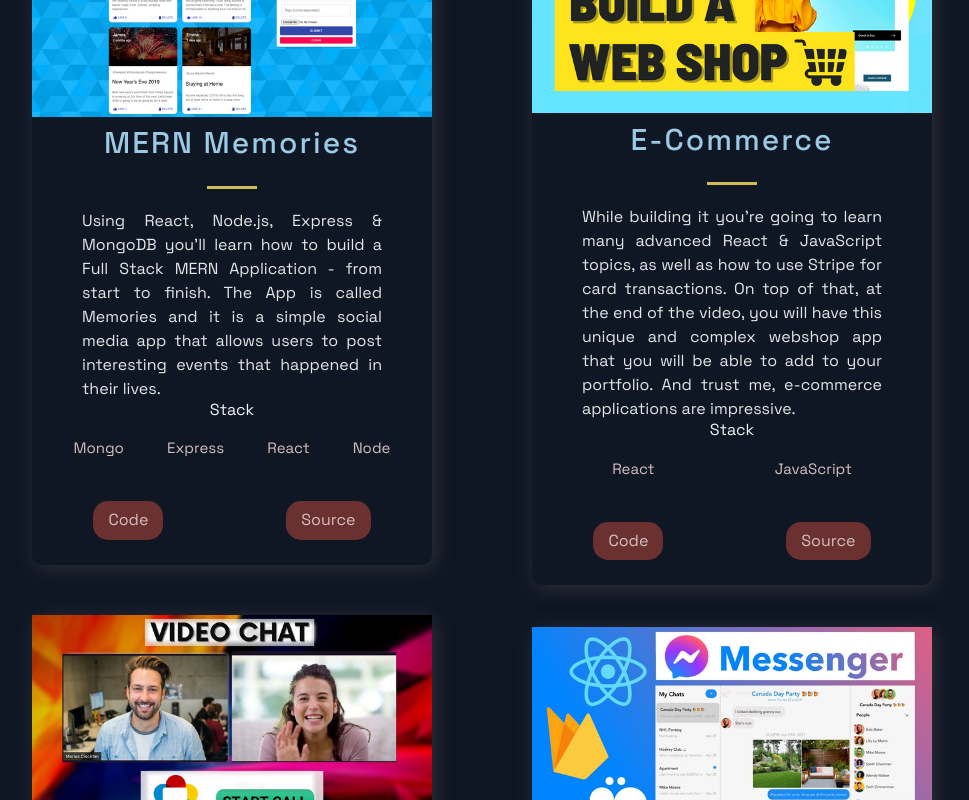
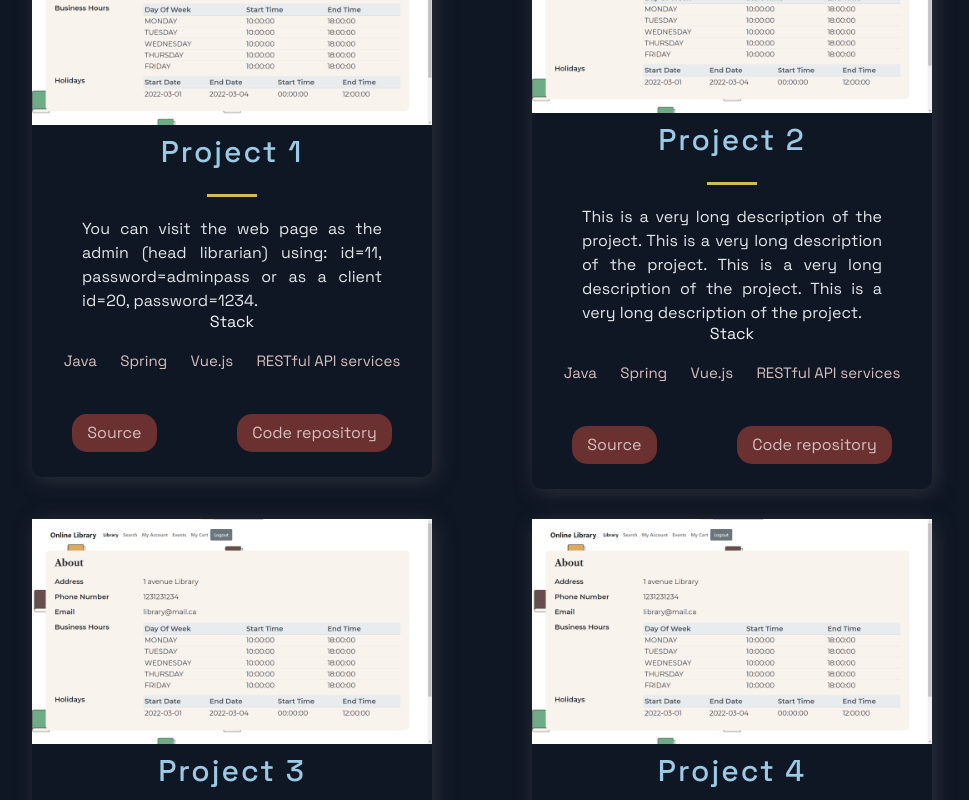
Before and after one commit to PhilippeShi/portfolio, a Next.js app: page / in a window 1280 px wide. Shown: the part 1060-1860 px from the top of the page, without its empty margins (158-1127 px from the left). Built offline with nearby package versions, Linux system fonts and the light colour scheme.

Commit message:
added prefix in constants file

```diff
--- /dev/null
+++ b/next.config.js
@@ -0,0 +1,4 @@
+module.exports = {
+    basePath: '/portfolio',
+    assetPrefix: '/portfolio',
+}
--- a/src/components/Projects/Projects.js
+++ b/src/components/Projects/Projects.js
@@ -6,6 +6,9 @@
 
 // The projects are in src/constants/constants.js
 // The images are in public/images
+
+
+// const prefix = '/portfolio' // prefix to be added before projects.image
 
 const Projects = () => (
   <Section nopadding id="projects">
@@ -29,8 +32,8 @@
             </TagList>
           </div>
           <UtilityList>
-            <ExternalLinks href={projects.visit}>Code</ExternalLinks>
-            <ExternalLinks href={projects.source}>Source</ExternalLinks>
+            <ExternalLinks href={projects.visit}>Source</ExternalLinks>
+            <ExternalLinks href={projects.source}>Code repository</ExternalLinks>
           </UtilityList>
         </BlogCard>
       ))}
--- a/src/constants/constants.js
+++ b/src/constants/constants.js
@@ -1,36 +1,37 @@
+const prefix = '/portfolio'
 export const projects = [
   {
-    title: 'MERN Memories',
-    description: "Using React, Node.js, Express & MongoDB you'll learn how to build a Full Stack MERN Application - from start to finish. The App is called Memories and it is a simple social media app that allows users to post interesting events that happened in their lives.",
+    title: 'Project 1',
+    description: "You can visit the web page as the admin (head librarian) using: id=11, password=adminpass or as a client id=20, password=1234.",
       image: '/images/1.png',
-      tags: ['Mongo', 'Express', 'React', 'Node'],
+      tags: ['Java', 'Spring', 'Vue.js', 'RESTful API services'],
     source: 'https://google.com',
-    visit: 'https://google.com',
+    visit: 'https://onlinelibrarysystem-frontend.herokuapp.com/#/',
     id: 0,
   },
   {
-    title: 'E-Commerce',
-    description:"While building it you're going to learn many advanced React & JavaScript topics, as well as how to use Stripe for card transactions. On top of that, at the end of the video, you will have this unique and complex webshop app that you will be able to add to your portfolio. And trust me, e-commerce applications are impressive.",
-    image: '/images/2.png',
-    tags: ['React', 'JavaScript'],
+    title: 'Project 2',
+    description: "This is a very long description of the project. This is a very long description of the project. This is a very long description of the project. This is a very long description of the project.",
+      image: prefix+'/images/1.png',
+      tags: ['Java', 'Spring', 'Vue.js', 'RESTful API services'],
     source: 'https://google.com',
     visit: 'https://google.com',
     id: 1,
   },
   {
-    title: 'WebRTC App',
-    description: "This is a code repository for the corresponding YouTube video. In this tutorial, we're going to build and deploy a React Video Chat Application using WebRTC.",
-      image: '/images/3.jpg',
-      tags: ['React', 'WebRTC'],
+    title: 'Project 3',
+    description: "This is a very long description of the project. This is a very long description of the project. This is a very long description of the project. This is a very long description of the project.",
+      image: prefix+'/images/1.png',
+      tags: ['Java', 'Spring', 'Vue.js', 'RESTful API services'],
     source: 'https://google.com',
     visit: 'https://google.com',
     id: 2,
   },
   {
-    title: 'Unichat',
-    description: "This is a code repository for the corresponding video tutorial. In this video, we will create a full Realtime Chat Application",
-    image: '/images/4.jpg',
-    tags: ['React', 'ChatEngine', 'Firebase'],
+    title: 'Project 4',
+    description: "This is a very long description of the project. This is a very long description of the project. This is a very long description of the project. This is a very long description of the project.",
+      image: prefix+'/images/1.png',
+      tags: ['Java', 'Spring', 'Vue.js', 'RESTful API services'],
     source: 'https://google.com',
     visit: 'https://google.com',
     id: 3,
```
Also changed, not shown: public/images/1.png, public/images/profile.jpeg (deleted).
